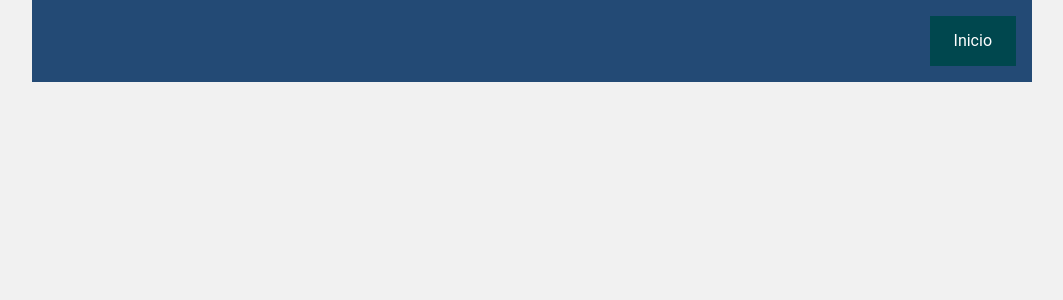
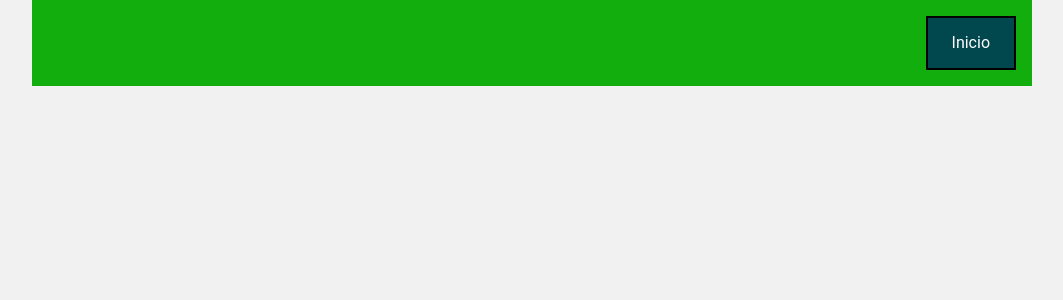
Before and after one commit to CarbajalFdez/EcosAC, a Jekyll site: the page built from index.html, in a window 1280 px wide. Shown: the top 300 px of the page, without its empty margins (108-1171 px from the left). Built offline with Jekyll 4.4.1, drawn with Linux system fonts in a browser that asks for light colours.

Commit message:
Add files via upload

```diff
--- a/assets/css/tags.css
+++ b/assets/css/tags.css
@@ -28,7 +28,7 @@ body {
 }
 
 header {
-	background:var(--color3);
+	background:var(--color6);
 	color:var(--color2);
 	float:left;
 	padding:1em;
@@ -49,6 +49,7 @@ header nav ul li {
 
 header nav ul li a {
 	background:var(--color4);
+	border:solid 2px var(--color1);
 	color:var(--color2);
 	padding:1em 1.5em;
 	float:left;
```
